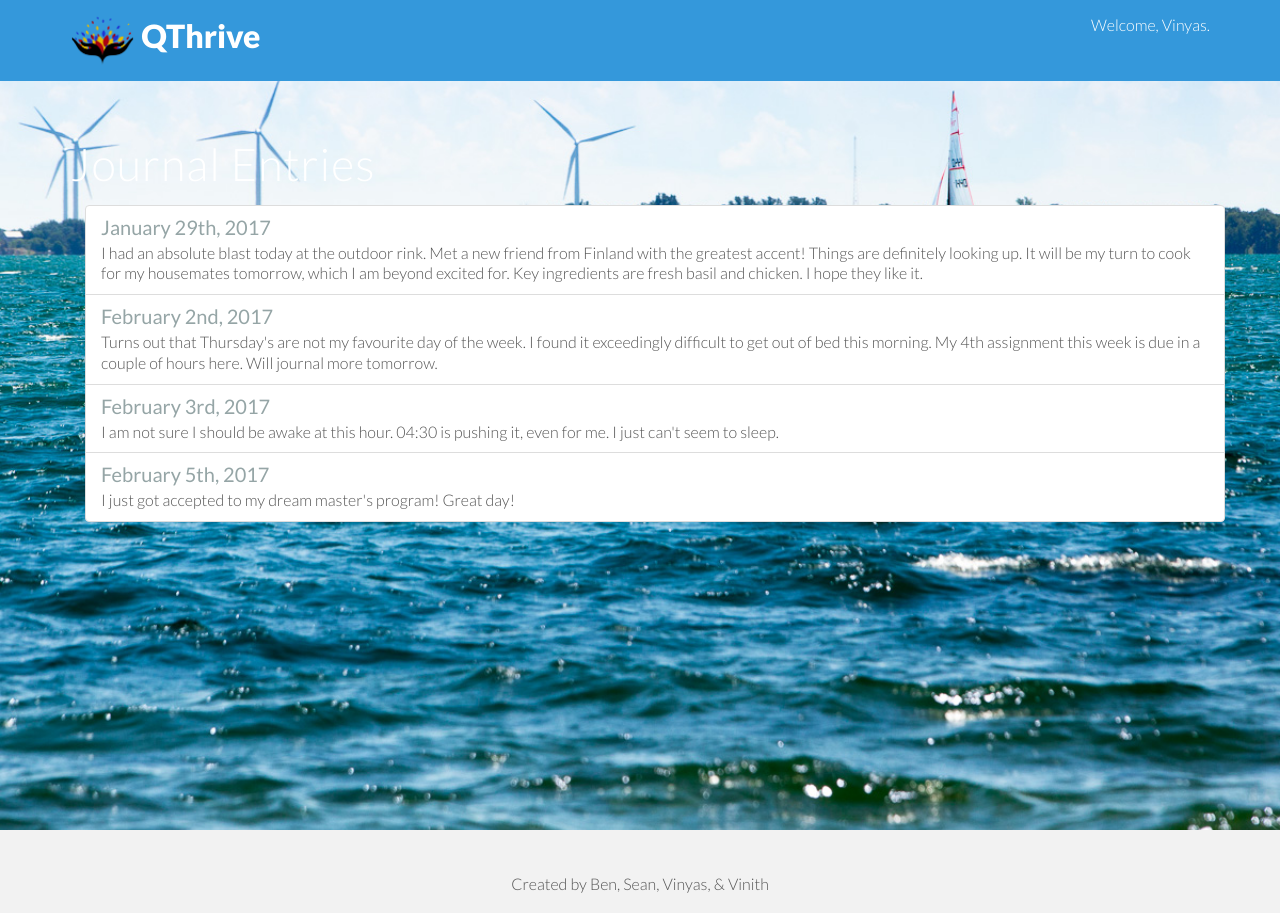
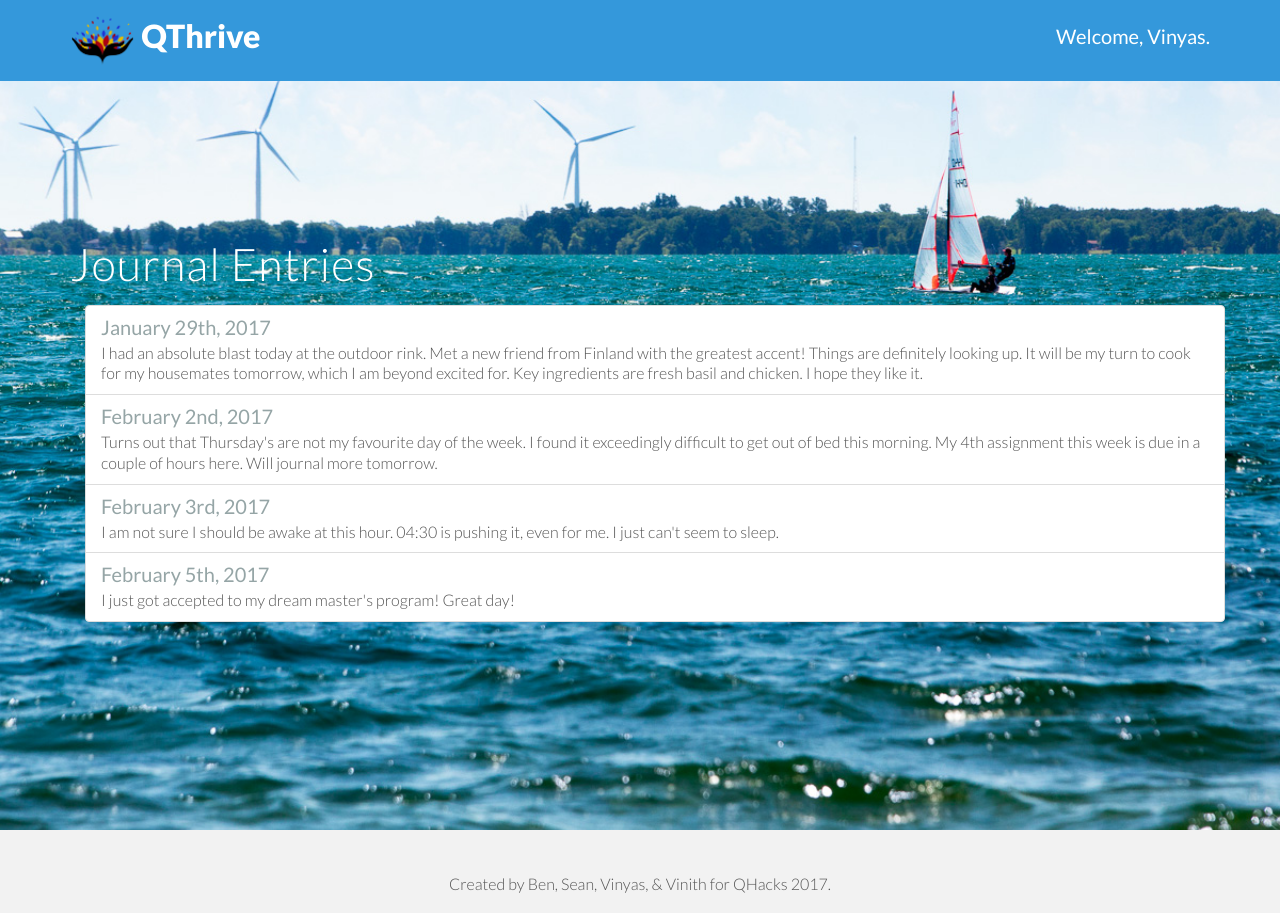
Before and after one commit to vinyasHarish95/QThrive, a PHP site: page /jentries.php in a window 1280 px wide. Run offline with PHP 8.4, Linux system fonts and the light colour scheme; some libraries are stand-ins or nearby versions.

Commit message:
font/text formatting

```diff
--- a/jentries.php
+++ b/jentries.php
@@ -24,7 +24,6 @@
 
   <style>
     #headerwrap {
-        padding-top: 100px;
         min-height: 850px;
         background-image: url("img/sail.jpg");
         background-size: cover;
@@ -49,7 +48,7 @@
       </div>
       <div class="navbar-collapse collapse">
         <ul class="nav navbar-nav navbar-right">
-            <li><a>Welcome, Vinyas.</a></li>
+            <li><a><h4 style="color:white">Welcome, Vinyas.</h4></a></li>
         </ul>
       </div>
   </div>
@@ -86,7 +85,7 @@
 <!-- footer section -->
 <div class="container">
 
-  <p class="centered" style="margin-top: 40px;">Created by Ben, Sean, Vinyas, &amp; Vinith</p>
+  <p class="centered" style="margin-top: 40px;">Created by Ben, Sean, Vinyas, &amp; Vinith for QHacks 2017.</p>
 
 </div>
 
```
